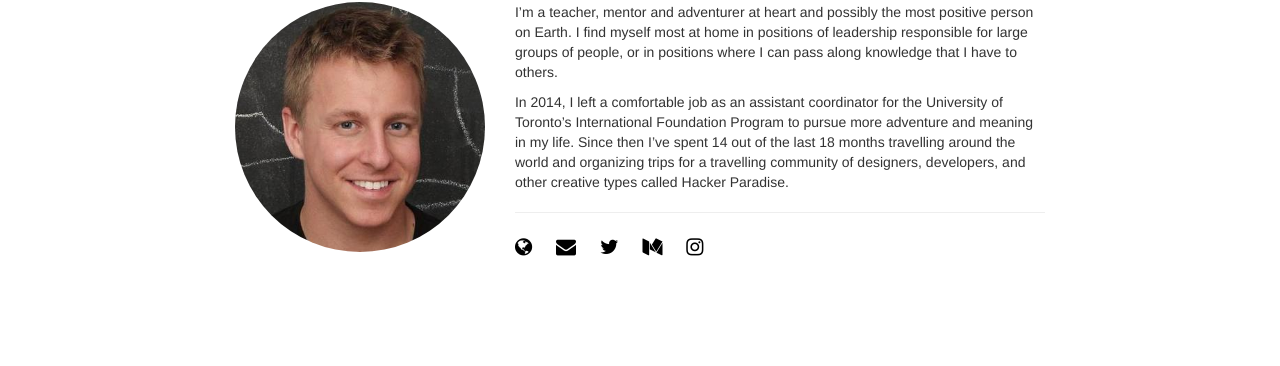
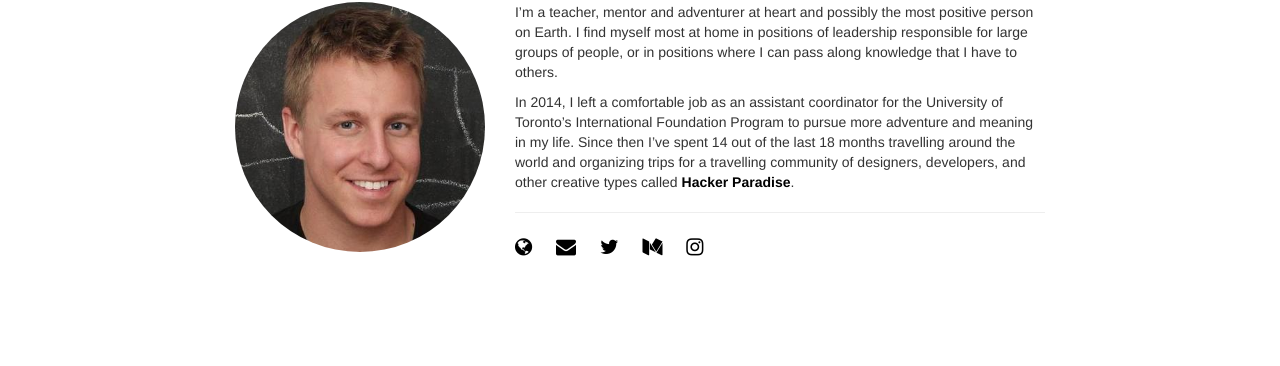
Before and after one commit to RichardLitt/nomad-as-fuck, a Jekyll site: the page built from _authors/izzy.md, in a window 1280 px wide. Shown: the part 164-530 px from the top of the page. Built offline with Jekyll 4.4.1, drawn with Linux system fonts in a browser that asks for light colours; nearby versions of some CDN libraries; comment, search, counter and statistics services are not loaded; part of the change alters nothing that is shown.

```diff
--- a/_authors/izzy.md
+++ b/_authors/izzy.md
@@ -14,4 +14,4 @@ email: me+antinomadic@izzydoesizzy.com
 
 I’m a teacher, mentor and adventurer at heart and possibly the most positive person on Earth. I find myself most at home in positions of leadership responsible for large groups of people, or in positions where I can pass along knowledge that I have to others.
 
-In 2014, I left a comfortable job as an assistant coordinator for the University of Toronto’s International Foundation Program to pursue more adventure and meaning in my life. Since then I’ve spent 14 out of the last 18 months travelling around the world and organizing trips for a travelling community of designers, developers, and other creative types called Hacker Paradise.
+In 2014, I left a comfortable job as an assistant coordinator for the University of Toronto’s International Foundation Program to pursue more adventure and meaning in my life. Since then I’ve spent 14 out of the last 18 months travelling around the world and organizing trips for a travelling community of designers, developers, and other creative types called [Hacker Paradise](http://hackerparadise.org).
```
